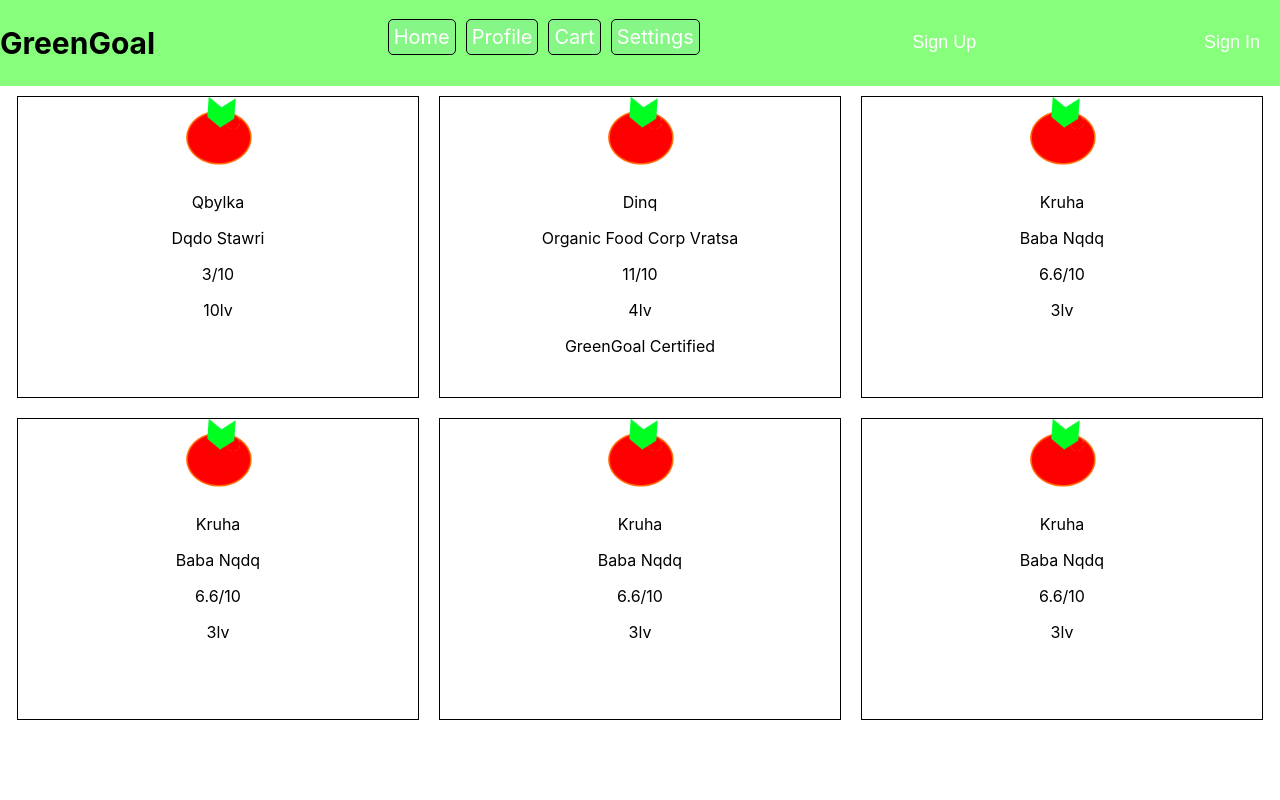
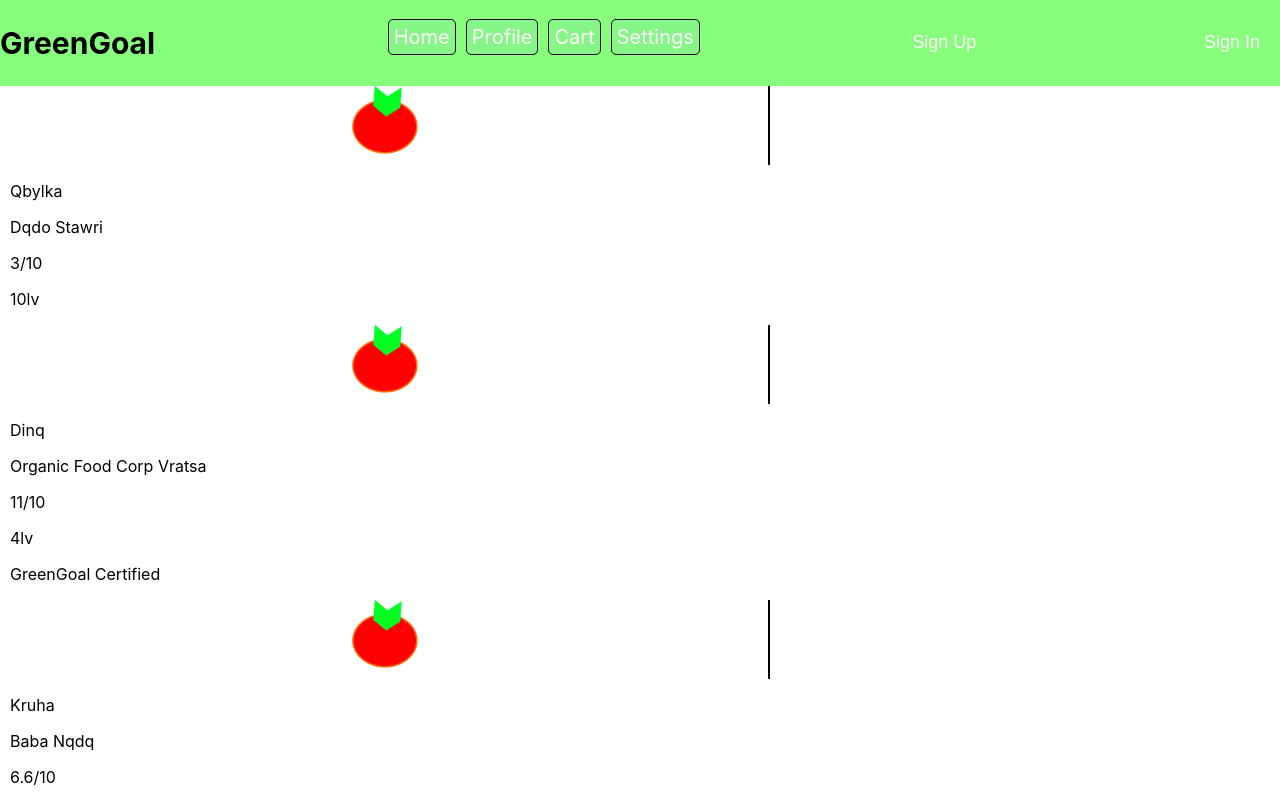
Before and after one commit to ZariProjects/Hack_Tues_GG, a React (Create React App) app in the folder green_goal/: page / in a window 1280 px wide. Shown: the top 800 px of the page. Built offline with nearby package versions, Linux system fonts and the light colour scheme.

Commit message:
Adding cards css

```diff
--- a/green_goal/src/components/Cart/Card.css
+++ b/green_goal/src/components/Cart/Card.css
@@ -1,10 +1,28 @@
-.Card {
-    /* Вие сте */
-    background-color: white;
-    border: 1px solid black;
-    height: 300px;
-    width: 400px;
-    display: inline-block;
-    margin: 10px 10px;
-    vertical-align: bottom;
+.Border{
+    margin: 15px;
+    background-color:#cccccc;
+    border: 2px solid black;
+    height: 310px;
+    width: 480px;
+    display: inline-flex;
 }
+
+.hr_text{
+    border-bottom: 2px solid black;
+    max-width: 200px;
+}
+.Text {
+    margin: 10px;
+    text-align: left;
+}
+
+.Img{
+    border-right: 2px solid black;
+    width: 60%;
+    height: 100%;
+}
+
+.hr{
+    width: 100%;
+    height: 1px;
+}
```
